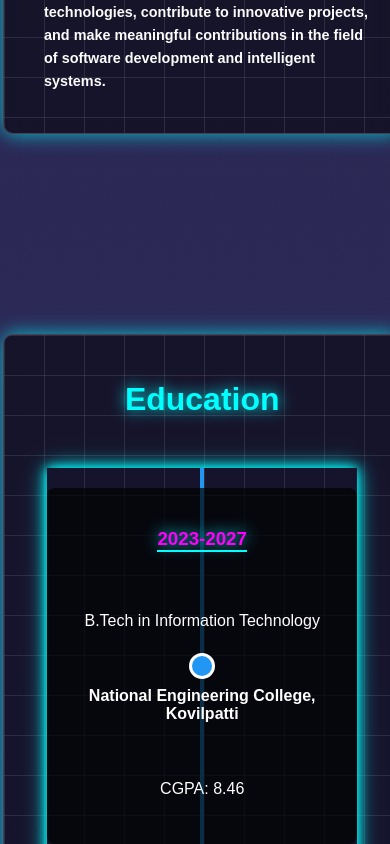
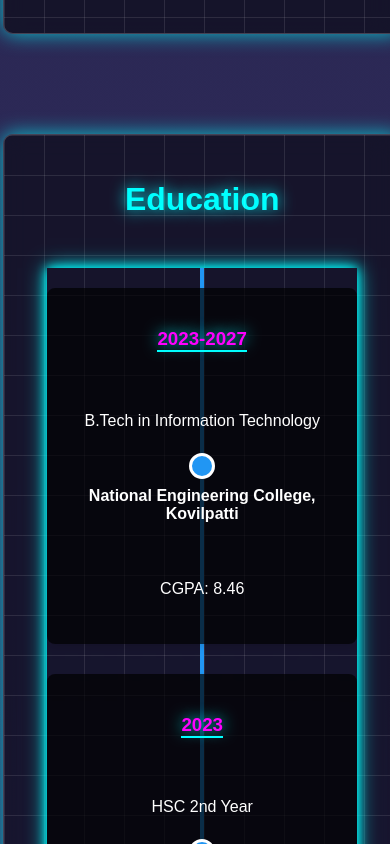
Before and after one commit to Sivag28/My-Portfolio, a React (Create React App) app: page / in a window 390 px wide. Shown: the part 2300-3144 px from the top of the page. Built offline with nearby package versions, Linux system fonts and the light colour scheme.

Commit message:
Updated portfolio layout

```diff
--- a/src/App.css
+++ b/src/App.css
@@ -1067,7 +1067,7 @@ box-shadow: 0 0 10px #00FFFF,
   /* Sections */
   .section {
     width: 90%;
-    margin: 200px 6px;
+    margin: 100px 6px;
     padding: 20px;
   }
 
```
